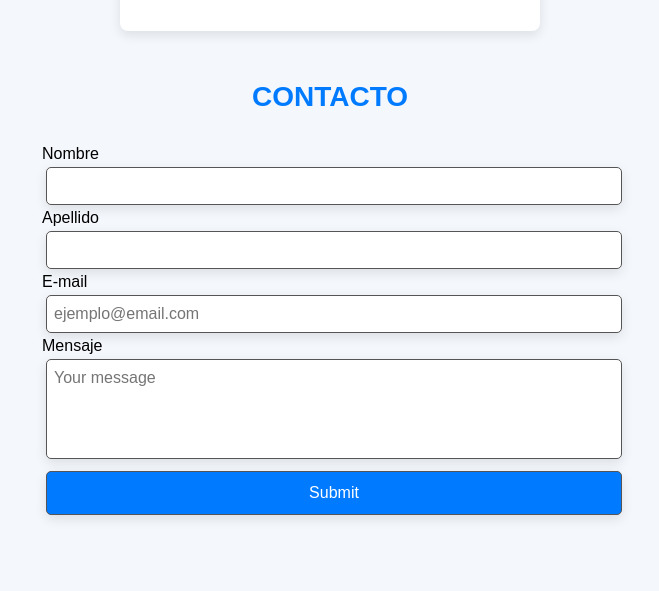
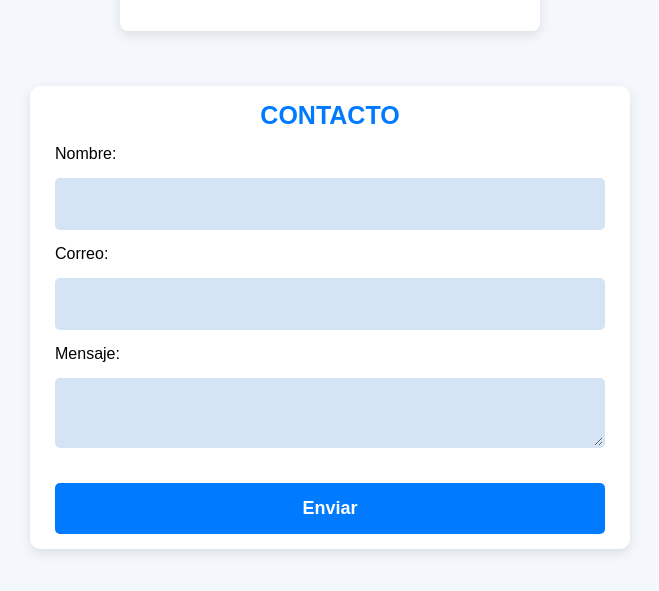
Before and after one commit to jorgeddcc7/Primer-Proyecto, a plain HTML site: page index.html in a window 1280 px wide. Shown: the part 3396-3987 px from the top of the page, without its empty margins (310-969 px from the left). Drawn offline with Linux system fonts and the light colour scheme.

Commit message:
contacto

```diff
--- a/calculadora.css
+++ b/calculadora.css
@@ -323,100 +323,50 @@ button:hover {
 }
 
 /* Contacto */
-.form {
-    min-height: 60vh;
+.contact-form h3 {
+    color: #007bff;
+    text-align: center;
+    font-size: 25px;
+}
+.contact-form {
+    max-width: 600px;
+    margin: -45px auto 0 auto;
     display: flex;
     flex-direction: column;
-    justify-content: center;
-    margin-bottom: 58px;
-    margin-top: -80px;
-    align-items: center;
-    padding: 30px 0;
-    container-name: form;
-    container-type: inline-size;
+    gap: 15px;
+    background-color: #fff;
+    padding: 15px 25px;
+    border-radius: 10px;
+    margin-bottom: 80px;
+    box-shadow: 0 4px 12px rgba(0, 0, 0, 0.1);
 }
 
-.form__form {
-    padding: 12px;
-    max-width: 600px;
+.contact-form input,
+.contact-form textarea {
     width: 100%;
-    display: grid;
-    margin-bottom: 30px;
+    padding: 15px;
+    border: 2px solid transparent;
+    border-radius: 5px;
+    font-size: 16px;
+    outline: none;
+    transition: border 0.3s ease;
+    background-color: #d5e4f4;
 }
 
-.form__input-container :is(input,textarea) {
-    width: 100%;
-    padding: 9px 7px;
-    font-size: 16px;
-    margin: 4px;
+.contact-form button {
+    padding: 15px;
+    font-size: 18px;
     border: none;
-    box-shadow: 0 4px 12px rgba(0, 0, 0, 0.1);
-    border: 1px solid #555;
+    background: #007bff;
+    color: white;
+    font-weight: bold;
+    cursor: pointer;
     border-radius: 5px;
+    transition: background 0.3s ease;
 }
 
-.form__input-container textarea {
-    resize: none;
-    height: 100px;
-    font-family: inherit;
-}
-
-.form__input-container input[type="submit"] {
-    padding: 12px;
-    background-color: #007bff;
-    color: #ffffff;
-}
-
-.form__input-container input[type="submit"]:hover {
-    background-color: #093563;
-}
-
-.form__title {
-    font-family: inherit;
-    font-size: 28px;
-    margin-bottom: 20px;
-    color: #007bff;
-}
-
-/*-----CONTACT QUERIES-----*/
-@container form (min-width:56.25rem ) {
-    .form__form {
-        grid-template-columns: 1fr 1fr;
-        grid-template-areas:
-        "name lastname"
-        "email email"
-        "message message"
-        "button button";
-        gap: 12px;
-        padding: 20px;
-        border-radius: 12px;
-        background-color: #fff;
-        box-shadow: 0 0 14px rgba(0, 0, 0, 0.1);
-    }
-
-    .form__input-container:first-child {
-        grid-area: name;
-    }
-
-    .form__input-container:nth-child(2) {
-        grid-area: lastname;
-    }
-
-    .form__input-container:nth-child(3) {
-        grid-area: email;
-    }
-
-    .form__input-container:nth-child(4) {
-        grid-area: message;
-    }
-
-    .form__input-container:nth-child(5) {
-        grid-area: button;
-    }
-
-    .form__input-container :is(input,textarea) {
-    box-shadow: none;
-    }
+.contact-form button:hover {
+    background: #0056b3;
 }
 
 /* Anuncios */
--- a/index.html
+++ b/index.html
@@ -235,32 +235,19 @@
                 </a>
             </p>
         </div>
-        <section class="form" id="form">
-            <h3 class="form__title">CONTACTO</h3>
-            <form class="form__form">
-                <div class="form__input-container">
-                    <label>Nombre
-                        <input type="text">
-                    </label>
-                </div>
-                <div class="form__input-container">
-                    <label>Apellido
-                        <input type="text">
-                    </label>
-                </div>
-                <div class="form__input-container">
-                    <label>E-mail
-                        <input type="email" placeholder="ejemplo@email.com">
-                    </label>
-                </div>
-                <div class="form__input-container">
-                    <label>Mensaje
-                        <textarea placeholder="Your message"></textarea>
-                    </label>
-                </div>
-                <div class="form__input-container">
-                    <input type="submit">
-                </div>
+        <section class="section-form">
+            <form action="https://formspree.io/f/mdkarkdg" method="POST" class="contact-form">
+                <h3>CONTACTO</h3>
+                <label for="nombre">Nombre:</label>
+                <input type="text" name="nombre" required>
+
+                <label for="email">Correo:</label>
+                <input type="email" name="email" required>
+
+                <label for="mensaje">Mensaje:</label>
+                <textarea name="mensaje" required></textarea>
+
+                <button type="submit">Enviar</button>
             </form>
         </section>
     </div>
```
